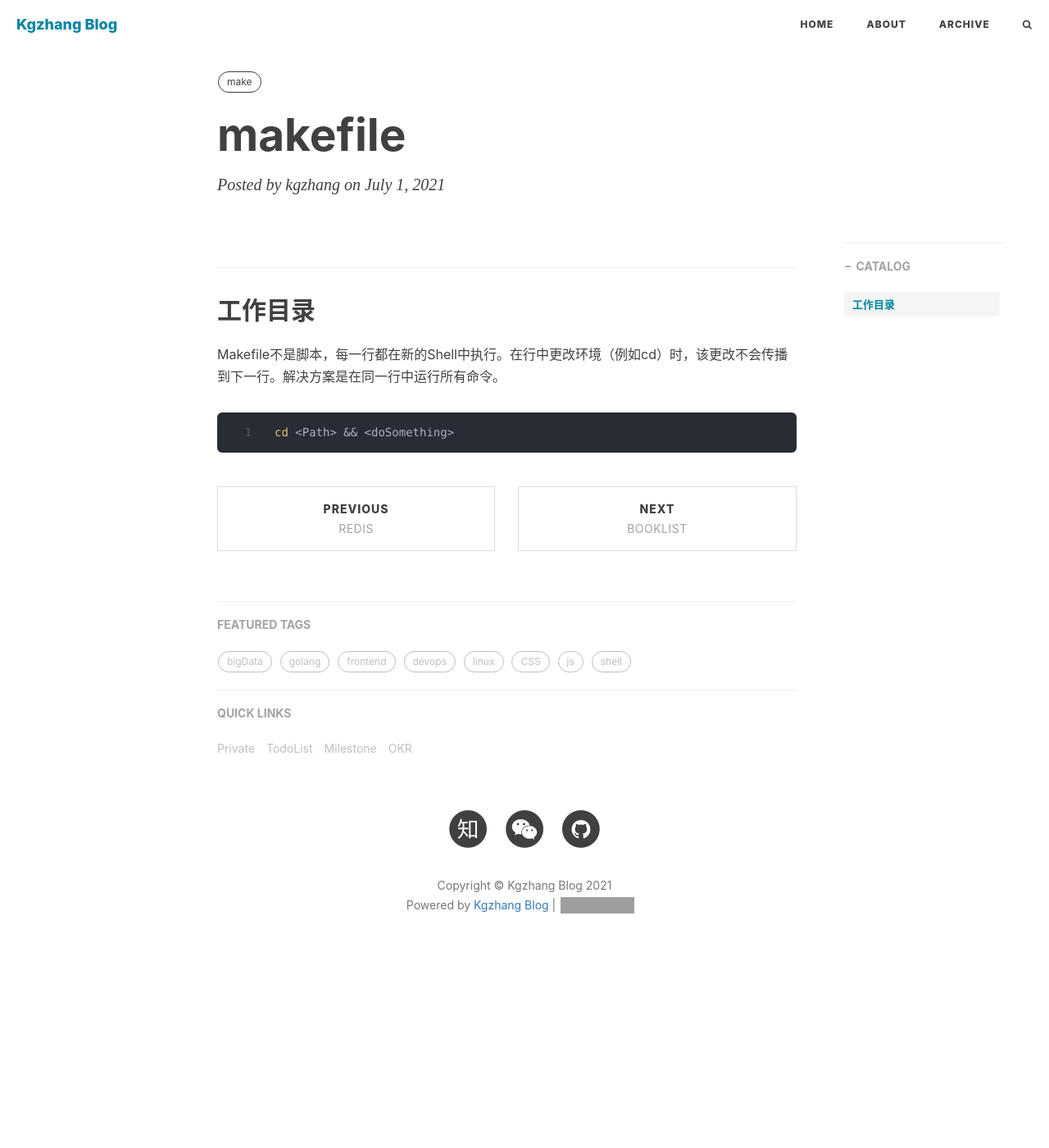
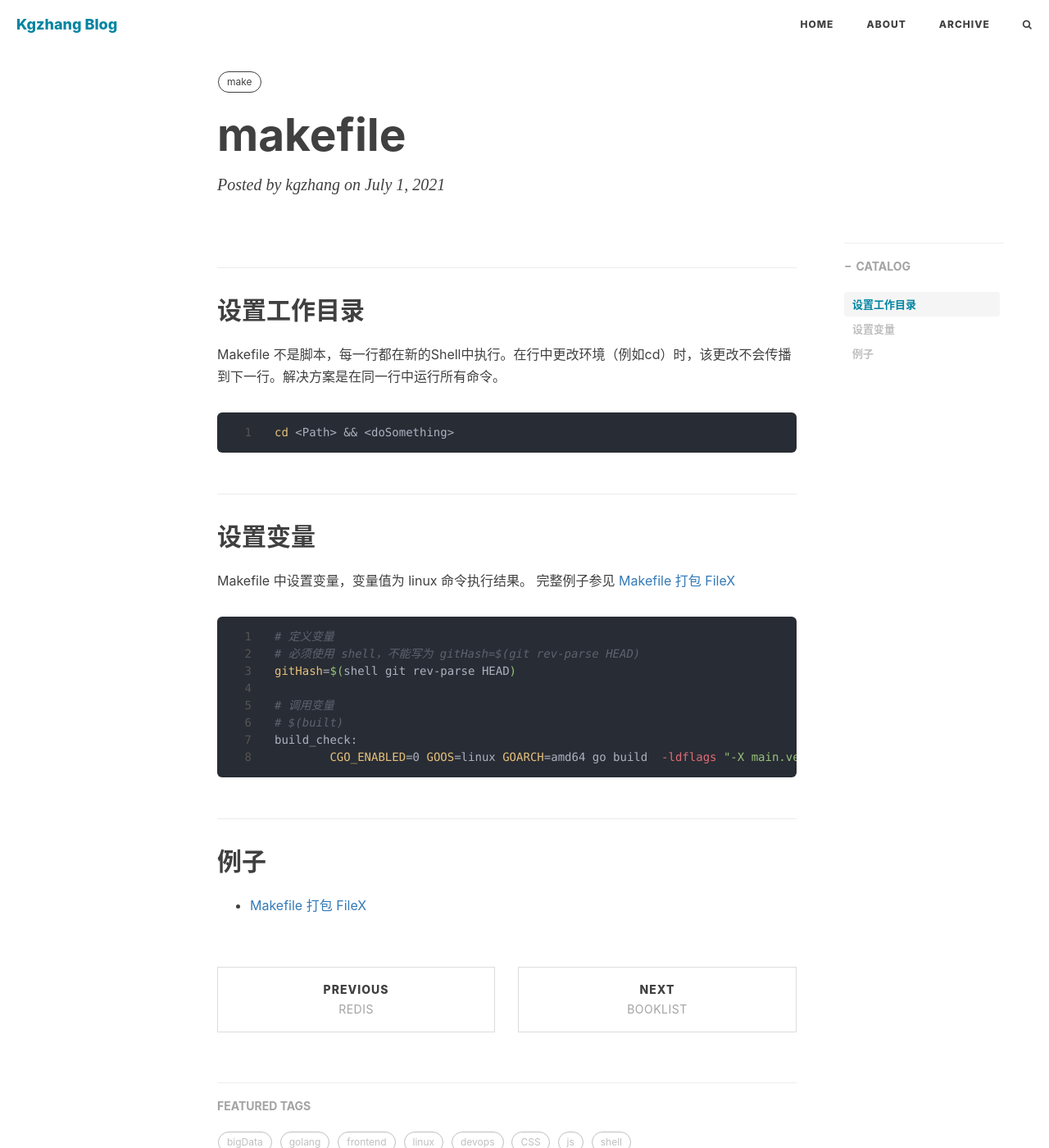
Before and after one commit to kougazhang/oom, a Jekyll site: the page built from _posts/2021-07-01-makefile.md, in a window 1280 px wide and 1400 px high. Shown: the whole window at 82% size. Built offline with Jekyll 4.4.1, drawn with Linux system fonts in a browser that asks for light colours; nearby versions of some CDN libraries; comment, search, counter and statistics services are not loaded; grey boxes are pictures that could not be loaded.

Commit message:
complete doc

````diff
--- a/_posts/2021-07-01-makefile.md
+++ b/_posts/2021-07-01-makefile.md
@@ -10,8 +10,25 @@ tags:
   - make
 ---
 
-## 工作目录
-Makefile不是脚本，每一行都在新的Shell中执行。在行中更改环境（例如cd）时，该更改不会传播到下一行。解决方案是在同一行中运行所有命令。
+## 设置工作目录
+Makefile 不是脚本，每一行都在新的Shell中执行。在行中更改环境（例如cd）时，该更改不会传播到下一行。解决方案是在同一行中运行所有命令。
 ```shell
 cd <Path> && <doSomething>
 ```
+
+## 设置变量
+Makefile 中设置变量，变量值为 linux 命令执行结果。
+完整例子参见 [Makefile 打包 FileX](https://gist.github.com/kougazhang/704a4afaa62f0962be4fd58d1ff87e73)
+```shell
+# 定义变量
+# 必须使用 shell，不能写为 gitHash=$(git rev-parse HEAD)
+gitHash=$(shell git rev-parse HEAD)
+
+# 调用变量
+# $(built)
+build_check:
+	CGO_ENABLED=0 GOOS=linux GOARCH=amd64 go build  -ldflags "-X main.version=$(gitHash) -X main.built=$(built) " -trimpath -o filex/share/check ./jobs/check
+```
+
+## 例子
++ [Makefile 打包 FileX](https://gist.github.com/kougazhang/704a4afaa62f0962be4fd58d1ff87e73)
````
Also changed, not shown: _posts/2021-05-29-linux-command.md (+6 -2 lines), _posts/2021-06-16-go-command.md (+5 -0 lines), _posts/2021-07-06-engineer.md (+8 -0 lines), _posts/2021-07-07-awk.md (added, +52 -0 lines), _posts/2021-07-07-nsq.md (added, +21 -0 lines).
